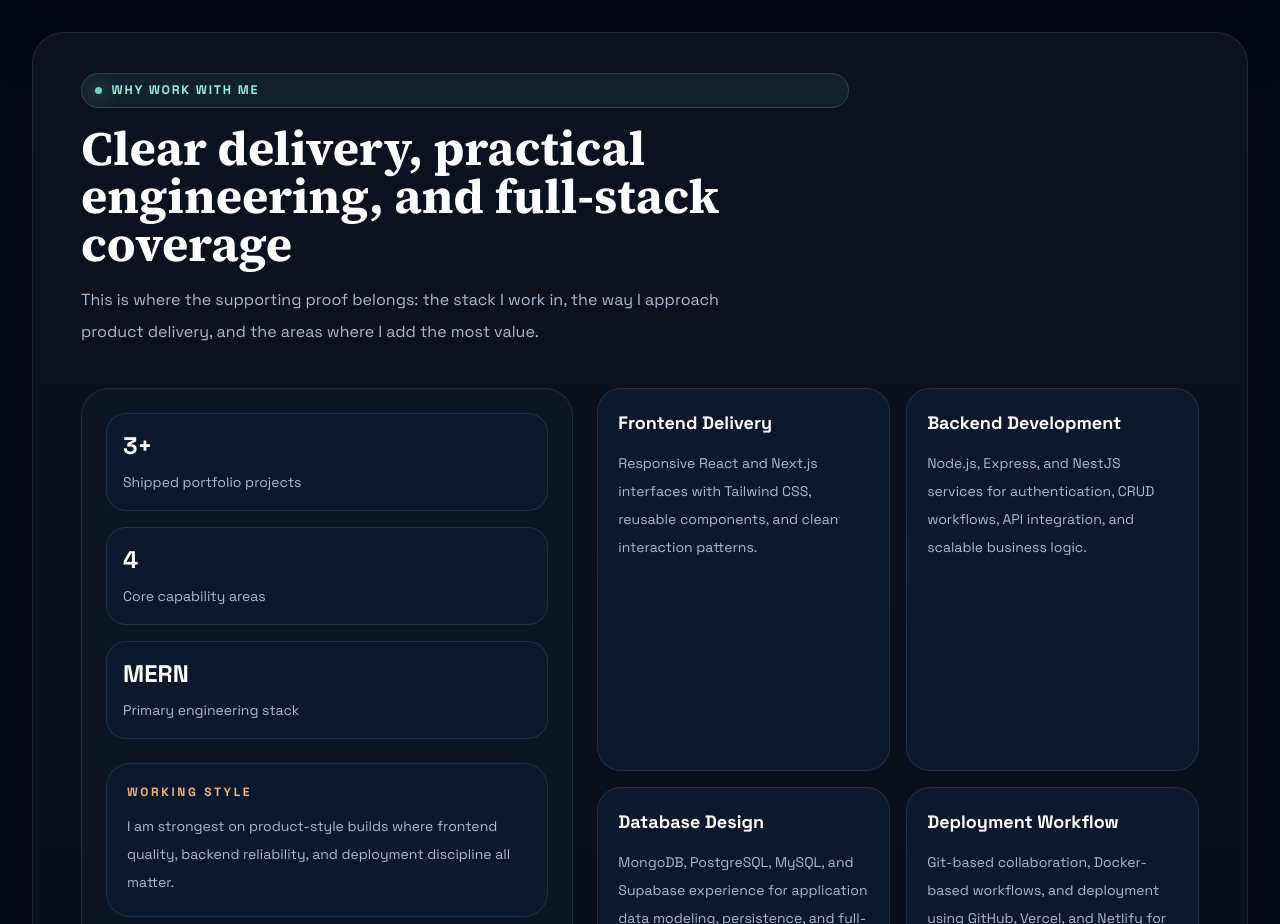
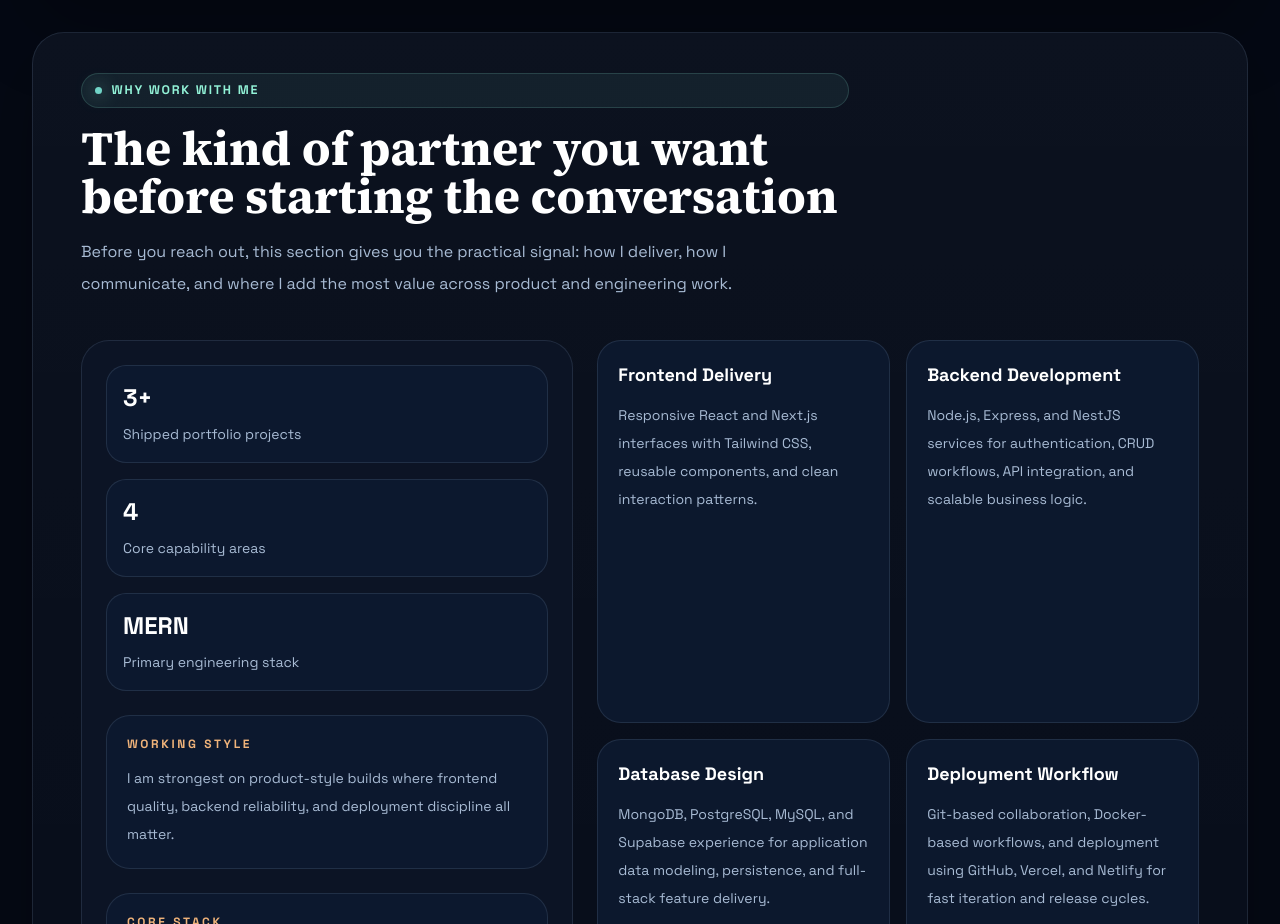
Before and after one commit to imabwahab/portfolio, a React (Vite) app: page / in a window 1280 px wide. Shown: the part 1084-2008 px from the top of the page. Built offline with nearby package versions, Linux system fonts and the light colour scheme.

Commit message:
feat: move why work section above contact

```diff
--- a/src/components/HeroProofSection.jsx
+++ b/src/components/HeroProofSection.jsx
@@ -6,12 +6,12 @@ function HeroProofSection() {
       <div className="flex max-w-3xl flex-col gap-4">
         <span className="section-label">Why Work With Me</span>
         <h2 className="serif-display text-4xl font-bold text-white sm:text-5xl">
-          Clear delivery, practical engineering, and full-stack coverage
+          The kind of partner you want before starting the conversation
         </h2>
         <p className="max-w-2xl text-base leading-8 text-text-soft">
-          This is where the supporting proof belongs: the stack I work in, the
-          way I approach product delivery, and the areas where I add the most
-          value.
+          Before you reach out, this section gives you the practical signal:
+          how I deliver, how I communicate, and where I add the most value
+          across product and engineering work.
         </p>
       </div>
 
```
